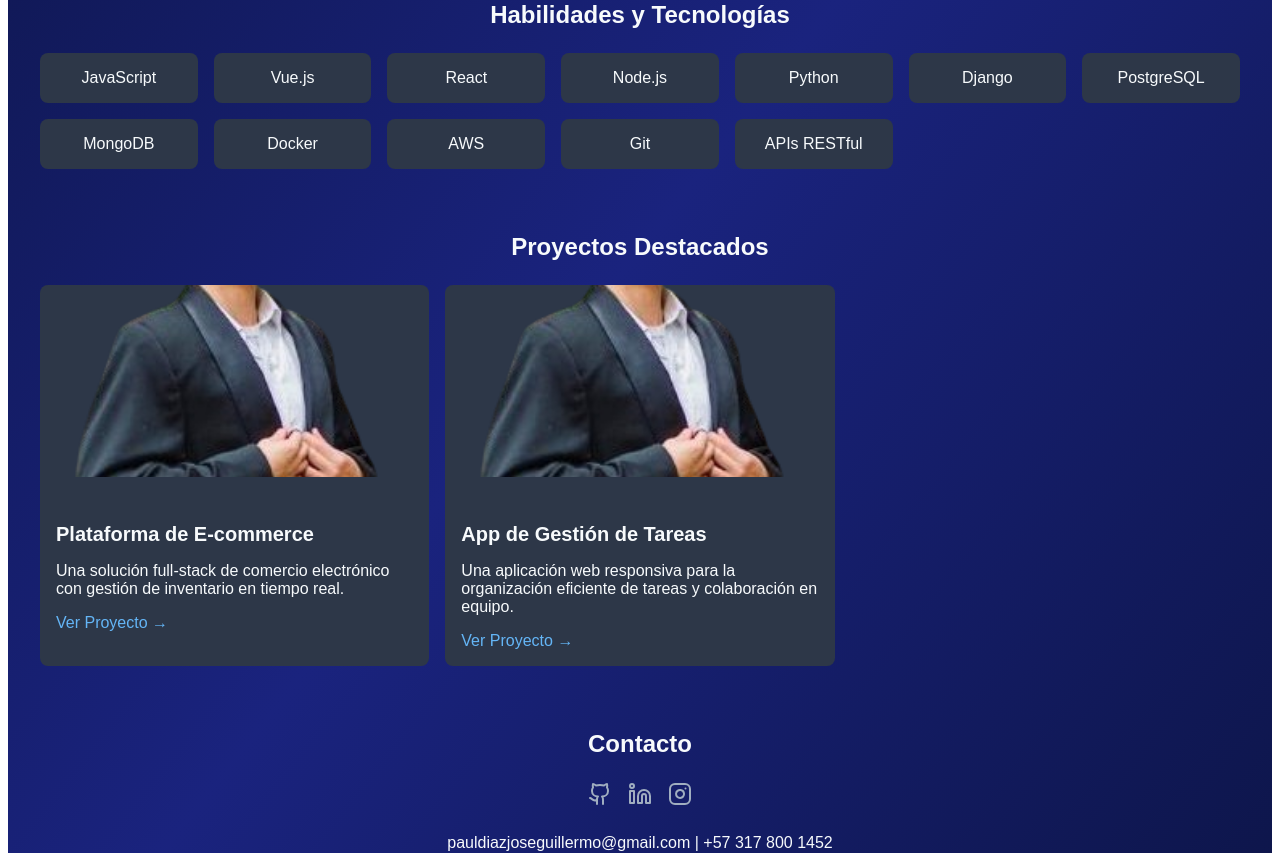
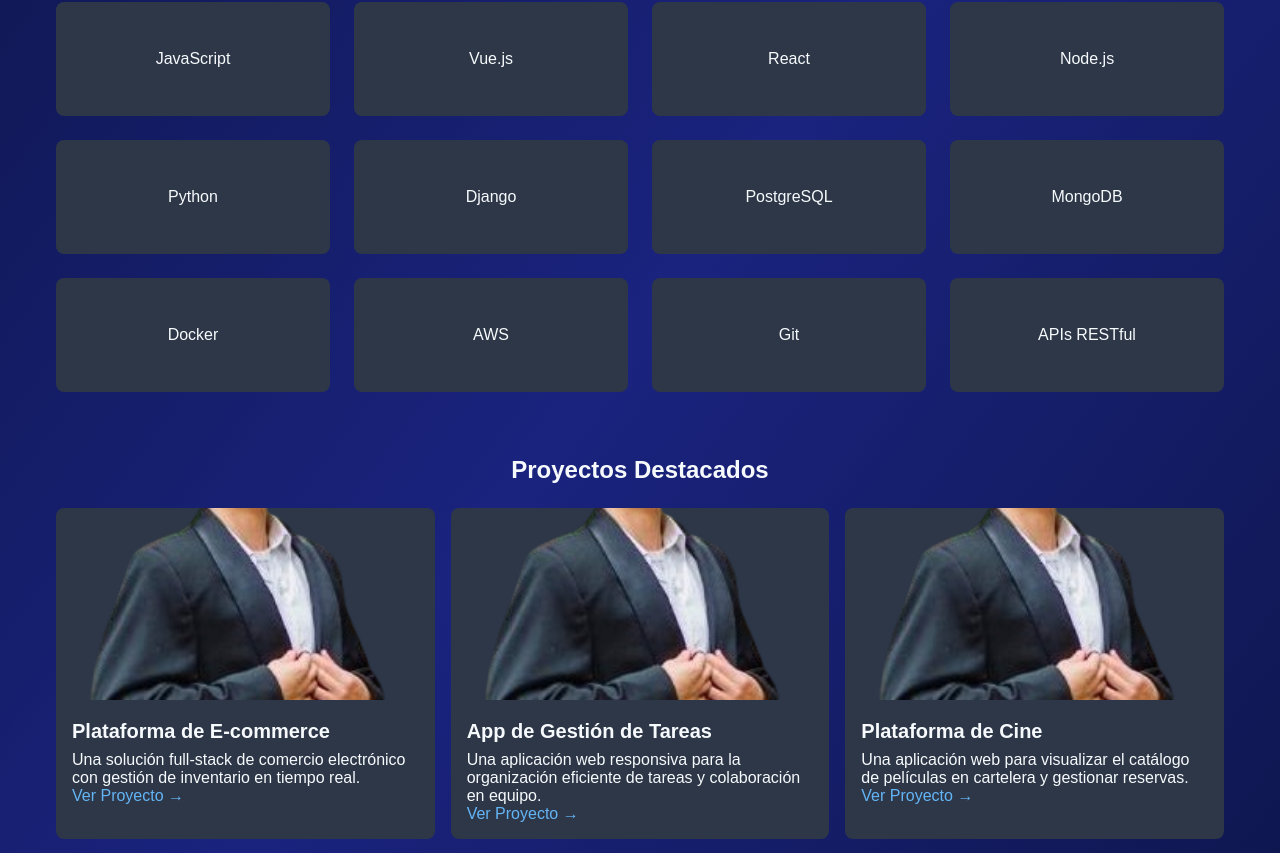
Before and after one commit to Guiller022005/Mi-Portafolio, a Vue app in the folder Mi-Portafolio/: page / in a window 1280 px wide. Shown: the part 555-1408 px from the top of the page. Built offline with nearby package versions, Linux system fonts and the light colour scheme.

Commit message:
feat: :sparkles: Detalles de la pagina y redirrecion de los botones

```diff
--- a/Mi-Portafolio/index.html
+++ b/Mi-Portafolio/index.html
@@ -5,6 +5,17 @@
     <link rel="icon" type="image/svg+xml" href="/vite.svg" />
     <meta name="viewport" content="width=device-width, initial-scale=1.0" />
     <title>Vite + Vue</title>
+    <style>
+
+      body {
+        background: linear-gradient(to bottom right, #0c1445, #1a237e, #0c1445);
+        display: flex;
+        justify-content: center;
+        align-items: center;
+        font-family: Arial, sans-serif;
+        overflow-x: hidden; /* Elimina el scroll horizontal */
+      }
+    </style>
   </head>
   <body>
     <div id="app"></div>
--- a/Mi-Portafolio/src/App.vue
+++ b/Mi-Portafolio/src/App.vue
@@ -5,14 +5,18 @@
         <h1>José Guillermo Paúl Díaz</h1>
         <ul>
           <li v-for="item in navItems" :key="item">
-            <a href="#">{{ item }}</a>
+            <!-- Asigna dinámicamente el href según el nombre del item -->
+            <a :href="item === 'Sobre mí' ? '#profile' : item === 'Habilidades' ? '#skills' : item === 'Proyectos' ? '#projects' : item === 'Contacto' ? '#contact' : '#'">
+              {{ item }}
+            </a>
           </li>
         </ul>
       </nav>
     </header>
 
     <main>
-      <section class="profile">
+      <!-- Sección Sobre mí -->
+      <section id="profile" class="profile">
         <div class="profile-image">
           <img src="/foto.png?height=400&width=400" alt="Tu Foto">
         </div>
@@ -23,7 +27,8 @@
         </div>
       </section>
 
-      <section class="skills">
+      <!-- Sección Habilidades -->
+      <section id="skills" class="skills">
         <h3>Habilidades y Tecnologías</h3>
         <div class="skills-grid">
           <div v-for="skill in skills" :key="skill" class="skill-item">
@@ -32,7 +37,8 @@
         </div>
       </section>
 
-      <section class="projects">
+      <!-- Sección Proyectos -->
+      <section id="projects" class="projects">
         <h3>Proyectos Destacados</h3>
         <div class="projects-grid">
           <div v-for="project in projects" :key="project.title" class="project-item">
@@ -46,11 +52,12 @@
         </div>
       </section>
 
+      <!-- Sección Contacto -->
       <section id="contact" class="contact">
         <h3>Contacto</h3>
         <div class="social-icons">
           <a v-for="social in socials" :key="social.name" :href="social.url" target="_blank" rel="noopener noreferrer">
-            <component :is="social.icon" />
+            <component :is="social.icon" width="40px" height="40px"/>
           </a>
         </div>
         <p>pauldiazjoseguillermo@gmail.com | +57 317 800 1452</p>
@@ -85,6 +92,11 @@ const projects = ref([
     title: 'App de Gestión de Tareas',
     description: 'Una aplicación web responsiva para la organización eficiente de tareas y colaboración en equipo.',
     image: '/foto.png?height=200&width=300'
+  },
+  {
+    title: 'Plataforma de Cine',
+    description: 'Una aplicación web para visualizar el catálogo de películas en cartelera y gestionar reservas.',
+    image: '/foto.png?height=200&width=300'
   }
 ]);
 
@@ -96,7 +108,7 @@ const socials = ref([
 </script>
 
 <style scoped>
-body {
+* {
   margin: 0;
   padding: 0;
   box-sizing: border-box;
@@ -215,12 +227,14 @@ h3 {
 }
 
 .skills-grid {
-  grid-template-columns: repeat(auto-fill, minmax(150px, 1fr));
+  display: grid;
+  gap: 1.5rem;
+  grid-template-columns: repeat(4, 1fr); /* 4 columnas */
 }
 
 .skill-item {
   background-color: #2d3748;
-  padding: 1rem;
+  padding: 3rem;
   border-radius: 0.5rem;
   text-align: center;
   transition: all 0.3s;
```
